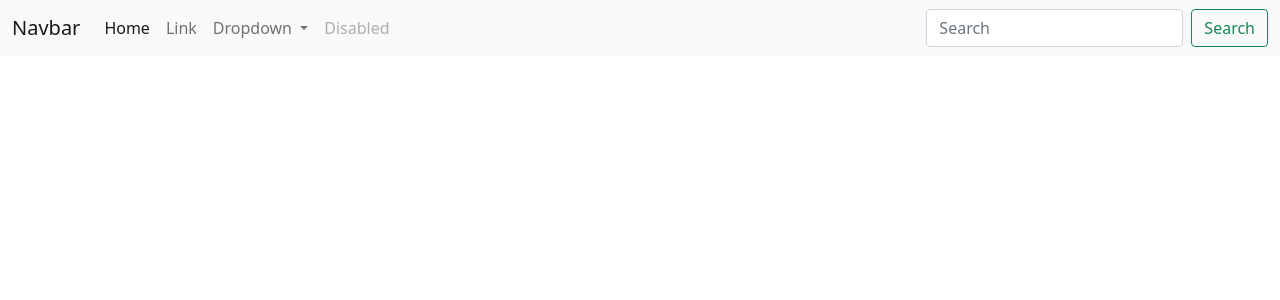
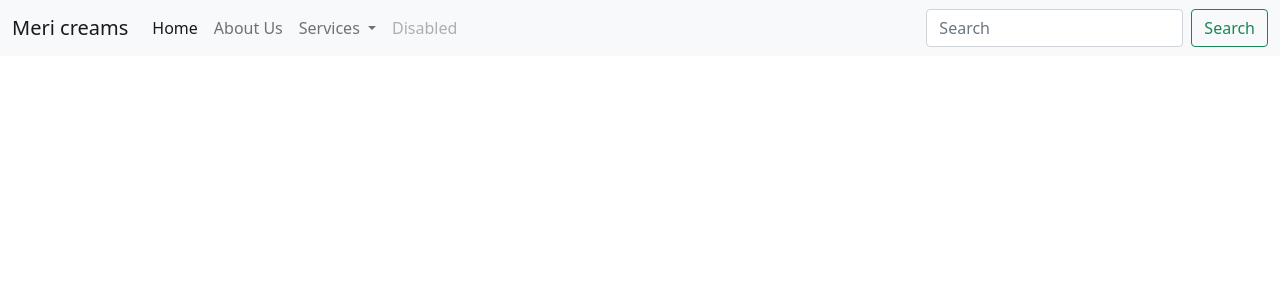
Before and after one commit to sandra-987/demo, a Django app: page / in a window 1280 px wide. Shown: the top 300 px of the page. Run offline with Django 5.2, Linux system fonts and the light colour scheme.

Commit message:
add options

```diff
--- a/hello/templates/index.html
+++ b/hello/templates/index.html
@@ -13,7 +13,7 @@
   <body>
     <nav class="navbar navbar-expand-lg navbar-light bg-light">
         <div class="container-fluid">
-          <a class="navbar-brand" href="#">Navbar</a>
+          <a class="navbar-brand" href="#">Meri creams</a>
           <button class="navbar-toggler" type="button" data-bs-toggle="collapse" data-bs-target="#navbarSupportedContent" aria-controls="navbarSupportedContent" aria-expanded="false" aria-label="Toggle navigation">
             <span class="navbar-toggler-icon"></span>
           </button>
@@ -23,17 +23,17 @@
                 <a class="nav-link active" aria-current="page" href="#">Home</a>
               </li>
               <li class="nav-item">
-                <a class="nav-link" href="#">Link</a>
+                <a class="nav-link" href="#">About Us</a>
               </li>
               <li class="nav-item dropdown">
                 <a class="nav-link dropdown-toggle" href="#" id="navbarDropdown" role="button" data-bs-toggle="dropdown" aria-expanded="false">
-                  Dropdown
+                  Services
                 </a>
                 <ul class="dropdown-menu" aria-labelledby="navbarDropdown">
-                  <li><a class="dropdown-item" href="#">Action</a></li>
-                  <li><a class="dropdown-item" href="#">Another action</a></li>
+                  <li><a class="dropdown-item" href="#">Scoups</a></li>
+                  <li><a class="dropdown-item" href="#">Softy</a></li>
                   <li><hr class="dropdown-divider"></li>
-                  <li><a class="dropdown-item" href="#">Something else here</a></li>
+                  <li><a class="dropdown-item" href="#">Family pack</a></li>
                 </ul>
               </li>
               <li class="nav-item">
```
